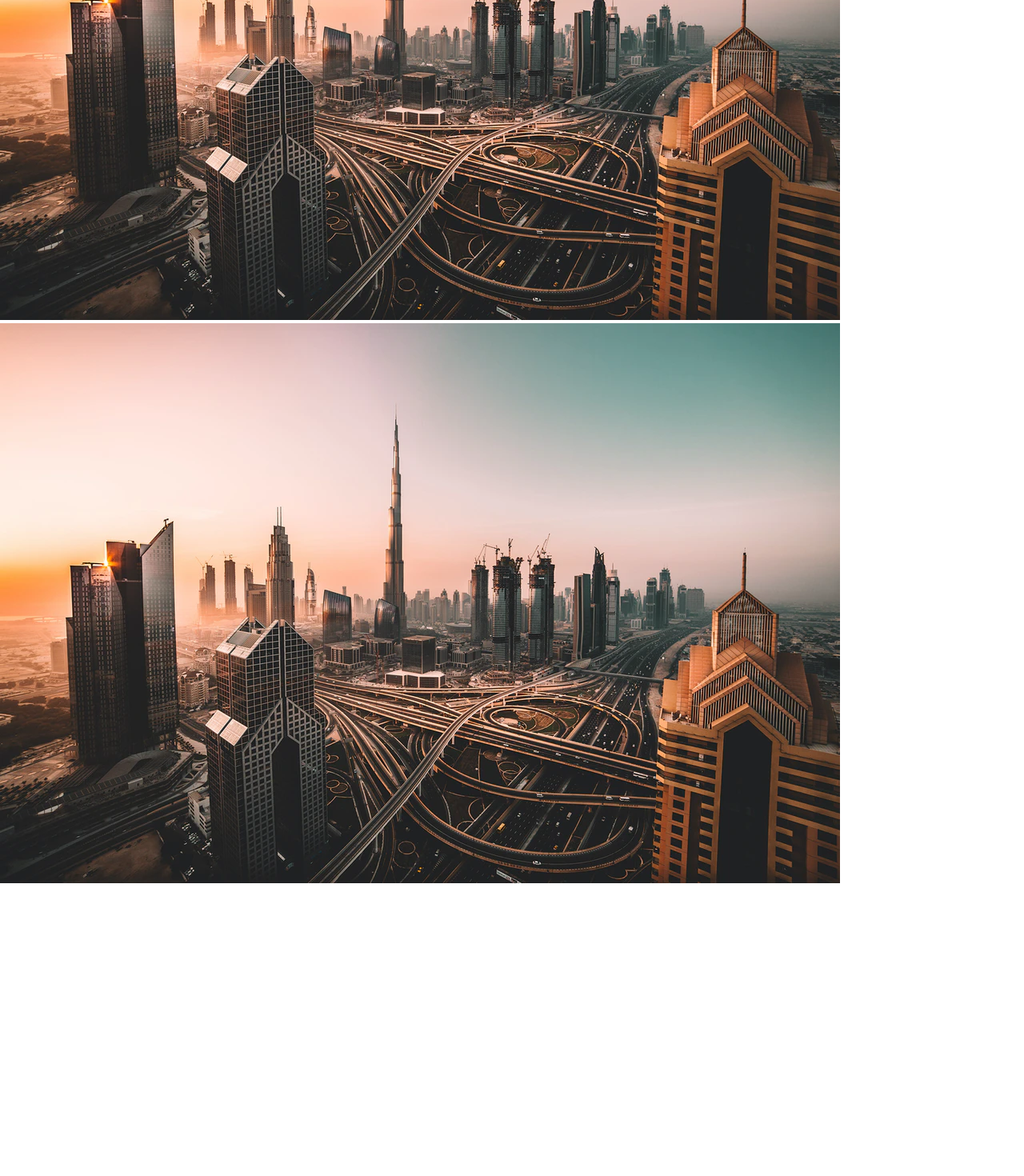
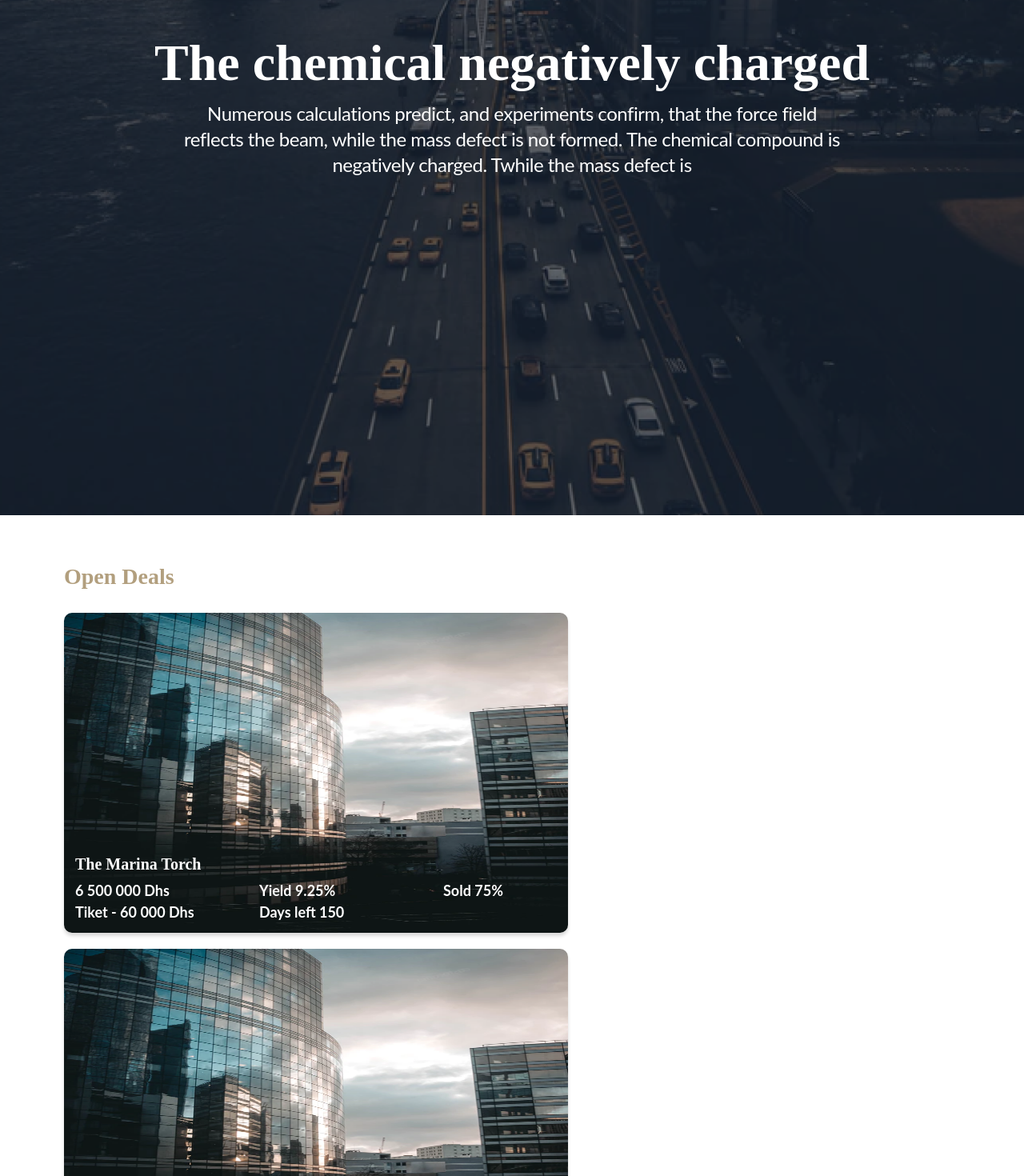
Before and after one commit to chernetskyi8704/FS-Dev, a React (Vite) app in the folder client/: page / in a window 1280 px wide. Shown: the part 380-1850 px from the top of the page at 80% size. Before the commit the page ends 1488 px from the top, so only its background shows below. Built offline with nearby package versions, Linux system fonts and the light colour scheme.

Commit message:
style: implemented HomePage and related sections.

```diff
--- a/client/src/App.tsx
+++ b/client/src/App.tsx
@@ -2,21 +2,15 @@ import styled from "styled-components";
 import Header from "./components/Header";
 import Main from "./components/Main";
 
-import { useState } from "react";
-
 const AppWrapper = styled.div`
-  width: 100%;
-  height: 100vh;
-  display: flex;
-  flex-direction: column;
+  position: relative;
+  max-width: 1440px;
 `;
 
 const App = () => {
-  const [isAuth, setIsAuth] = useState<boolean>(true);
-
   return (
     <AppWrapper>
-      <Header isAuth={isAuth} setIsAuth={setIsAuth} />
+      <Header />
       <Main />
     </AppWrapper>
   );
--- /dev/null
+++ b/client/src/components/DealDescription.tsx
@@ -0,0 +1,37 @@
+import styled from "styled-components";
+import { ReactNode } from "react";
+
+interface DealDescriptionProps {
+  children: ReactNode;
+  styles: {
+    bottom: string;
+    left: string;
+    width: string;
+    height: string;
+    fontFamily: string;
+    fontSize: string;
+    lineHeight: string;
+  };
+}
+
+const StyledDescription = styled.p<DealDescriptionProps>`
+  position: absolute;
+  color: #ffff;
+
+  bottom: ${({ styles }) => styles.bottom};
+  left: ${({ styles }) => styles.left};
+  width: ${({ styles }) => styles.width};
+  height: ${({ styles }) => styles.height};
+
+  font-family: ${({ styles }) => styles.fontFamily};
+  font-size: ${({ styles }) => styles.fontSize};
+  font-style: normal;
+  font-weight: 700;
+  line-height: ${({ styles }) => styles.lineHeight};
+`;
+
+const DealDescription = (props: DealDescriptionProps) => {
+  return <StyledDescription {...props} />;
+};
+
+export default DealDescription;
--- a/client/src/components/FlexSection.tsx
+++ b/client/src/components/FlexSection.tsx
@@ -2,7 +2,7 @@ import styled from "styled-components";
 import { ReactNode } from "react";
 
 type StyledSectionProps = {
-  children: ReactNode;
+  children?: ReactNode;
 };
 
 const StyledSection = styled.section<StyledSectionProps>`
--- a/client/src/components/Header.tsx
+++ b/client/src/components/Header.tsx
@@ -2,20 +2,17 @@ import styled from "styled-components";
 import Link from "./Link";
 import { NavLink } from "react-router-dom";
 import { useAppSelector, useAppDispatch } from "../hooks/redux";
-import {
-  allAuthStateProperties,
-  setIsUserLoggedIn,
-} from "../store/fatures/auth/authSlice";
+import { allAuthStateProperties, setIsUserLoggedIn } from "../store/fatures/auth/authSlice";
 import { setIsRegistering } from "../store/fatures/auth/authSlice";
 
 const Navigation = styled.nav`
   display: flex;
-  height: 80px;
+  position: absolute;
+  z-index: 3;
   width: 100%;
   padding: 18px 80px;
   align-items: center;
   justify-content: space-between;
-  flex-shrink: 0;
   background-color: #172234;
 `;
 
--- a/client/src/components/Main.tsx
+++ b/client/src/components/Main.tsx
@@ -3,6 +3,7 @@ import AppRouter from "./routes/AppRouter";
 
 const StyledMain = styled.main`
   flex: 1 auto;
+  min-height: 100%;
 `;
 
 const Main = () => {
--- a/client/src/index.tsx
+++ b/client/src/index.tsx
@@ -10,6 +10,10 @@ const Global = createGlobalStyle`
   margin: 0;
   padding: 0;
   box-sizing: border-box;
+}
+body {
+  display: flex;
+  justify-content: center;
 }
 a {
   text-decoration: none;
--- a/client/src/pages/AuthPage.tsx
+++ b/client/src/pages/AuthPage.tsx
@@ -4,7 +4,8 @@ import LoginSection from "../components/LoginSection";
 import FlexSection from "../components/FlexSection";
 
 const AuthPageWrapper = styled(FlexSection)`
-  height: 100%;
+  height: 100vh;
+  width: 100%;
 `;
 
 const AuthPage = () => {
--- a/client/src/pages/HomePage.tsx
+++ b/client/src/pages/HomePage.tsx
@@ -1,19 +1,237 @@
 import styled from "styled-components";
+import DealDescription from "../components/DealDescription";
 
-const Image = styled.img`
-  height: 100%;
-  max-width: 100%;
+const StyledContainer = styled.div`
+  position: relative;
+  height: 1024px;
+  background: url("../src/assets/be8fbaf8d7b80aeb919c8ae858f5037f.png")
+    no-repeat center;
+  background-size: cover;
+`;
+
+const HomePageHeaderSection = styled.section`
+  position: absolute;
+  top: 0;
+  left: 0;
+  right: 0;
+  bottom: 0;
+  display: flex;
+  justify-content: center;
+  align-items: center;
+  background: rgba(23, 34, 52, 0.6);
+`;
+
+const HomePageText = styled.div`
+  display: flex;
+  flex-direction: column;
+  align-items: center;
+  gap: 10px;
+  width: 1085px;
+`;
+
+const HomePageTextHeader = styled.h1`
+  color: #fff;
+  align-self: stretch;
+  text-align: center;
+  font-family: Merriweather;
+  font-size: 64px;
+  font-style: normal;
+  font-weight: 700;
+`;
+
+const HomePageTextBody = styled.p`
+  width: 822px;
+  color: #fff;
+  text-align: center;
+  font-family: Lato;
+  font-size: 24px;
+  font-style: normal;
+  font-weight: 400;
+  line-height: 32px;
+  letter-spacing: -0.48px;
+`;
+
+const Test = styled.div`
+  display: flex;
+  flex-direction: column;
+  padding: 60px 80px 10px 80px;
+  gap: 28px;
+  height: calc(1976px - 1024px);
+  width: 100%;
+`;
+
+const DealsHeader = styled.div`
+  heigth: 50px;
+  color: #b29f7e;
+  font-family: Merriweather;
+  font-size: 28px;
+  font-style: normal;
+  font-weight: 700;
+  line-height: 34px;
+`;
+
+const AllDeals = styled.ul`
+  display: flex;
+  flex-wrap: wrap;
+  gap: 20px;
+`;
+
+const DealsItem = styled.li`
+  flex: 0 1 calc(50% - 20px);
+`;
+
+const StyledImage = styled.img`
+  width: 630px;
+  height: 400px;
+  border-radius: 10px;
+`;
+
+const DealContent = styled.div`
+  position: relative;
+  width: 630px;
+  height: 400px;
+  flex-shrink: 0;
+  border-radius: 10px;
+  box-shadow: 0px 4px 4px 0px rgba(0, 0, 0, 0.15);
 `;
 
 const HomePage = () => {
   return (
     <>
-      <div>
-        <Image src="../src/assets/b2f7ebf3957623e4989fbd343e95450f.png" />
-      </div>
-      <div>
-        <Image src="../src/assets/b2f7ebf3957623e4989fbd343e95450f.png" />
-      </div>
+      <StyledContainer>
+        <HomePageHeaderSection>
+          <HomePageText>
+            <HomePageTextHeader>
+              The chemical negatively charged
+            </HomePageTextHeader>
+            <HomePageTextBody>
+              Numerous calculations predict, and experiments confirm, that the
+              force field reflects the beam, while the mass defect is not
+              formed. The chemical compound is negatively charged. Twhile the
+              mass defect is
+            </HomePageTextBody>
+          </HomePageText>
+        </HomePageHeaderSection>
+      </StyledContainer>
+      <Test>
+        <DealsHeader>Open Deals</DealsHeader>
+        <AllDeals>
+          <DealsItem>
+            <DealContent>
+              <StyledImage
+                src="../src/assets/test.png"
+                height={"400px"}
+                width={"630px"}
+              />
+              <DealDescription
+                styles={{
+                  bottom: "69px",
+                  left: "14px",
+                  width: "216px",
+                  height: "34px",
+                  fontFamily: "Merriweather",
+                  fontSize: "20px",
+                  lineHeight: "34px",
+                }}
+              >
+                The Marina Torch
+              </DealDescription>
+              <DealDescription
+                styles={{
+                  bottom: "47px",
+                  left: "14px",
+                  width: "170px",
+                  height: "17px",
+                  fontFamily: "Lato",
+                  fontSize: "18px",
+                  lineHeight: "22px",
+                }}
+              >
+                6 500 000 Dhs
+              </DealDescription>
+              <DealDescription
+                styles={{
+                  bottom: "20px",
+                  left: "14px",
+                  width: "170px",
+                  height: "17px",
+                  fontFamily: "Lato",
+                  fontSize: "18px",
+                  lineHeight: "22px",
+                }}
+              >
+                Tiket - 60 000 Dhs
+              </DealDescription>
+              <DealDescription
+                styles={{
+                  bottom: "47px",
+                  left: "244px",
+                  width: "170px",
+                  height: "17px",
+                  fontFamily: "Lato",
+                  fontSize: "18px",
+                  lineHeight: "22px",
+                }}
+              >
+                Yield 9.25%
+              </DealDescription>
+              <DealDescription
+                styles={{
+                  bottom: "20px",
+                  left: "244px",
+                  width: "170px",
+                  height: "17px",
+                  fontFamily: "Lato",
+                  fontSize: "18px",
+                  lineHeight: "22px",
+                }}
+              >
+                Days left 150
+              </DealDescription>
+              <DealDescription
+                styles={{
+                  bottom: "47px",
+                  left: "474px",
+                  width: "170px",
+                  height: "17px",
+                  fontFamily: "Lato",
+                  fontSize: "18px",
+                  lineHeight: "22px",
+                }}
+              >
+                Sold 75%
+              </DealDescription>
+            </DealContent>
+          </DealsItem>
+          <DealsItem>
+            <DealContent>
+              <StyledImage
+                src="../src/assets/test.png"
+                height={"400px"}
+                width={"630px"}
+              />
+            </DealContent>
+          </DealsItem>
+          <DealsItem>
+            <DealContent>
+              <StyledImage
+                src="../src/assets/test.png"
+                height={"400px"}
+                width={"630px"}
+              />
+            </DealContent>
+          </DealsItem>
+          <DealsItem>
+            <DealContent>
+              <StyledImage
+                src="../src/assets/test.png"
+                height={"400px"}
+                width={"630px"}
+              />
+            </DealContent>
+          </DealsItem>
+        </AllDeals>
+      </Test>
     </>
   );
 };
--- a/client/src/store/fatures/auth/authSlice.ts
+++ b/client/src/store/fatures/auth/authSlice.ts
@@ -5,12 +5,14 @@ interface AuthInitialState {
   token: null | string;
   isUserLoggedIn: boolean;
   isRegistering: boolean;
+  isAuthButtonsVisible: boolean;
 }
 
 const authInitialState: AuthInitialState = {
   token: null,
   isUserLoggedIn: false,
   isRegistering: false,
+  isAuthButtonsVisible: true,
 };
 
 export const authSlice = createSlice({
@@ -27,11 +29,14 @@ export const authSlice = createSlice({
     setIsUserLoggedIn: (state, action: PayloadAction<boolean>) => {
       state.isUserLoggedIn = action.payload;
     },
+    setIsAuthButtonsVisible: (state, action: PayloadAction<boolean>) => {
+      state.isUserLoggedIn = action.payload;
+    },
   },
 });
 
 export const allAuthStateProperties = (state: RootState) => state.auth;
-export const { setCredentials, setIsRegistering, setIsUserLoggedIn } =
+export const { setCredentials, setIsRegistering, setIsUserLoggedIn, setIsAuthButtonsVisible } =
   authSlice.actions;
 
 export default authSlice.reducer;
```
Also changed, not shown: client/src/components/List.tsx (added, +10 -0 lines), client/src/components/LoginSection.tsx (+12 -3 lines), client/src/assets/be8fbaf8d7b80aeb919c8ae858f5037f.png, client/src/assets/test.png (added).
